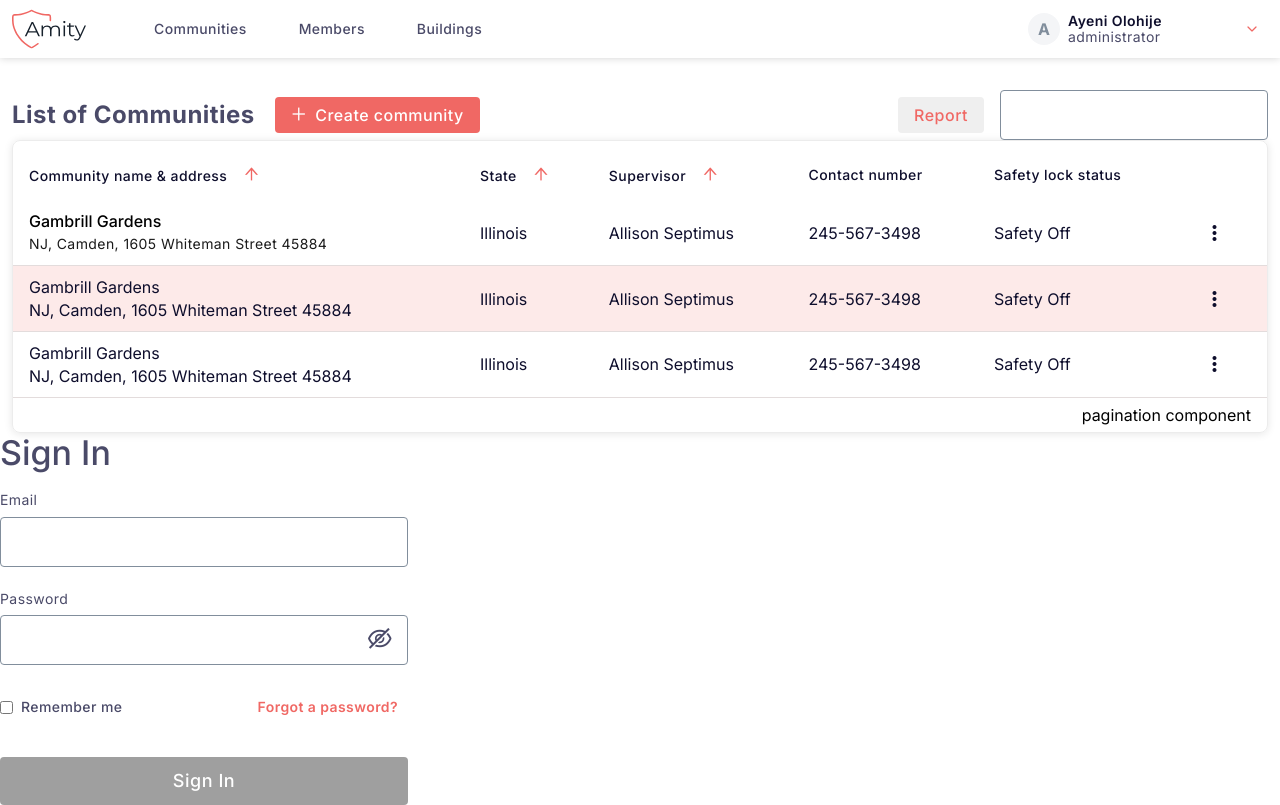
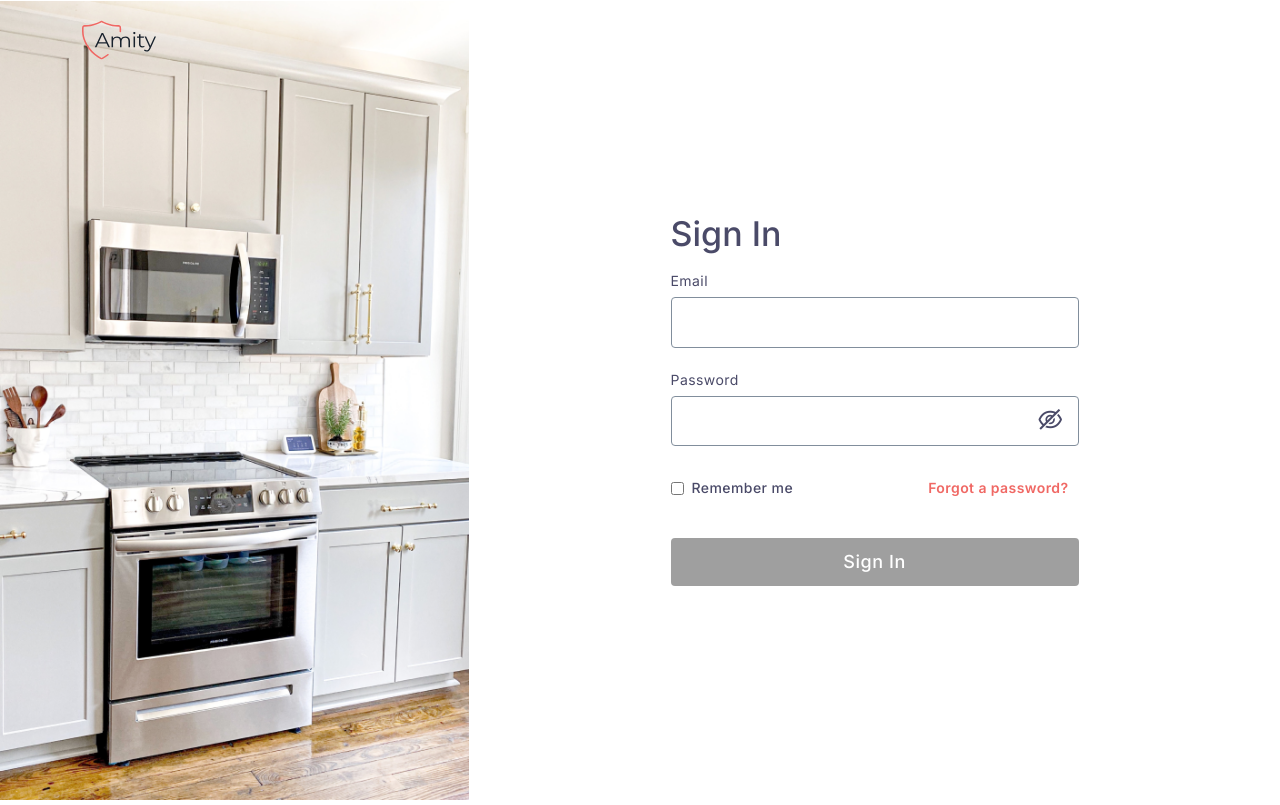
Before and after one commit to yuliapakhachuk/Amity-angular, an Angular app: page / in a window 1280 px wide. Built offline with nearby package versions, Linux system fonts and the light colour scheme.

Commit message:
Made amity-logo a separate component

```diff
--- a/src/app/app.component.html
+++ b/src/app/app.component.html
@@ -1,3 +1 @@
-<app-header></app-header>
-  <app-communities-list></app-communities-list>
-<app-sign-in-page></app-sign-in-page>
+<app-login-main-page></app-login-main-page>
--- a/src/app/app.module.ts
+++ b/src/app/app.module.ts
@@ -11,6 +11,7 @@ import { ShowPasswordEyeComponent } from './components/show-password-eye/show-pa
 import { ErrorMessageComponent } from './components/error-message/error-message.component';
 import { CommunitiesListComponent } from './components/communities-list/communities-list.component';
 import { LoginMainPageComponent } from './components/login-main-page/login-main-page.component';
+import { AmityLogoComponent } from './components/amity-logo/amity-logo.component';
 
 @NgModule({
   declarations: [
@@ -21,7 +22,8 @@ import { LoginMainPageComponent } from './components/login-main-page/login-main-
     SignInPageComponent,
     ShowPasswordEyeComponent,
     ErrorMessageComponent,
-    LoginMainPageComponent
+    LoginMainPageComponent,
+    AmityLogoComponent
   ],
   imports: [
     BrowserModule,
--- /dev/null
+++ b/src/app/components/amity-logo/amity-logo.component.html
@@ -0,0 +1 @@
+<img src="/assets/images/AmityLogo.svg" alt="logo" height="40px">
--- a/src/app/components/header/header.component.html
+++ b/src/app/components/header/header.component.html
@@ -2,7 +2,7 @@
     <div class="container">
 
         <div class="header_logo">
-            <img src="/assets/images/AmityLogo.svg" alt="logo" height="40px">
+            <app-amity-logo></app-amity-logo>
         </div>
         <nav class="header_navigation">
             <ul class="header_navigation__list">
--- a/src/app/components/login-main-page/login-main-page.component.html
+++ b/src/app/components/login-main-page/login-main-page.component.html
@@ -1,5 +1,8 @@
 <div class="Main-login-page">
-    <img src="/assets/images/AmityOvenPage.png" alt="oven" style="height: 100vh;">
+    <img class="Main-login-page_img"
+         src="/assets/images/AmityOvenPage.png"
+         alt="oven">
+    <app-amity-logo class="Main-login-page_logo"></app-amity-logo>
     <div class="Main-login-page_content">
         <app-sign-in-page></app-sign-in-page>
     </div>
--- a/src/app/components/login-main-page/login-main-page.component.scss
+++ b/src/app/components/login-main-page/login-main-page.component.scss
@@ -8,4 +8,14 @@
         align-items: center;
         width: 65%;
     }
+
+    &_img {
+        height: 100vh;
+    }
+
+    &_logo {
+        position: absolute;
+        top: 20px;
+        left: 82px;
+    }
 }
```
Also changed, not shown: src/app/components/amity-logo/amity-logo.component.ts (added, +10 -0 lines), src/app/components/amity-logo/amity-logo.component.scss (added).
